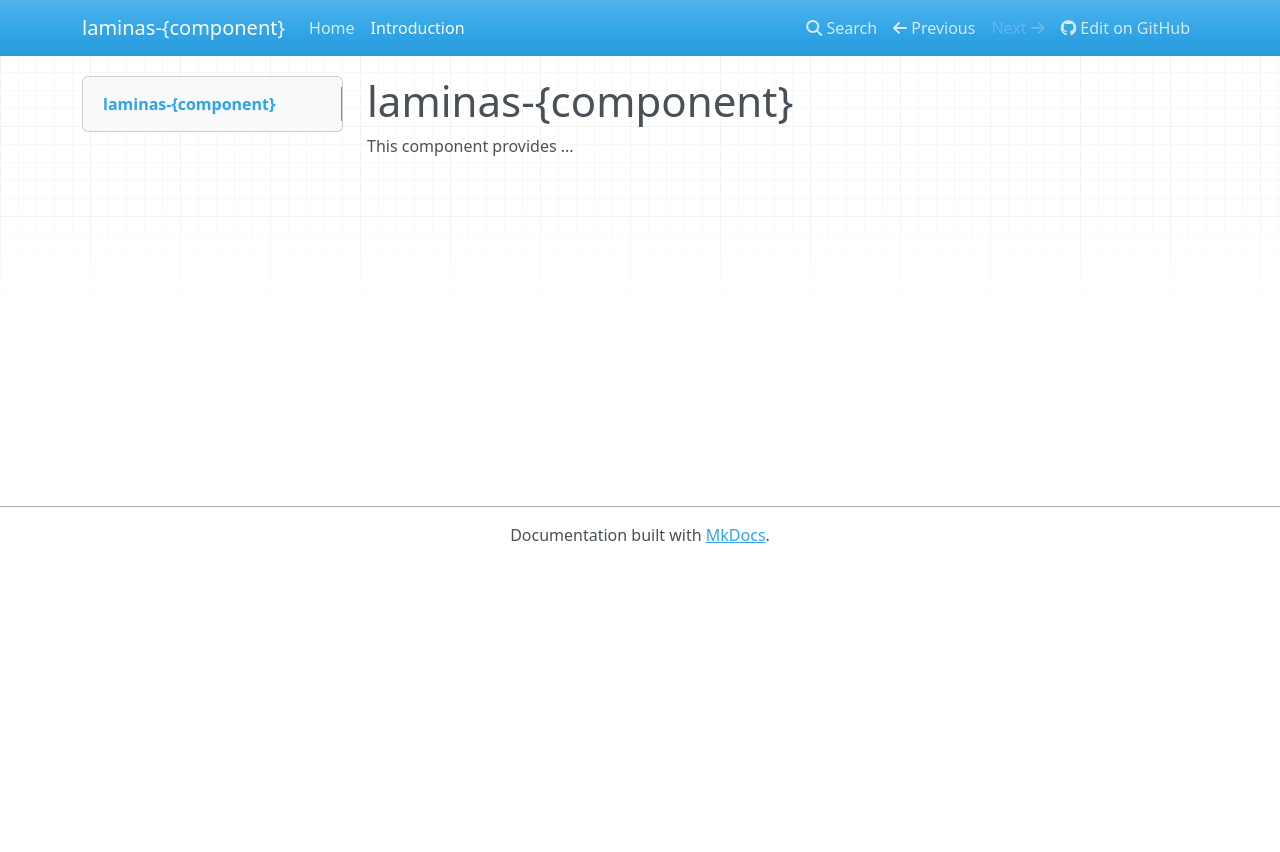
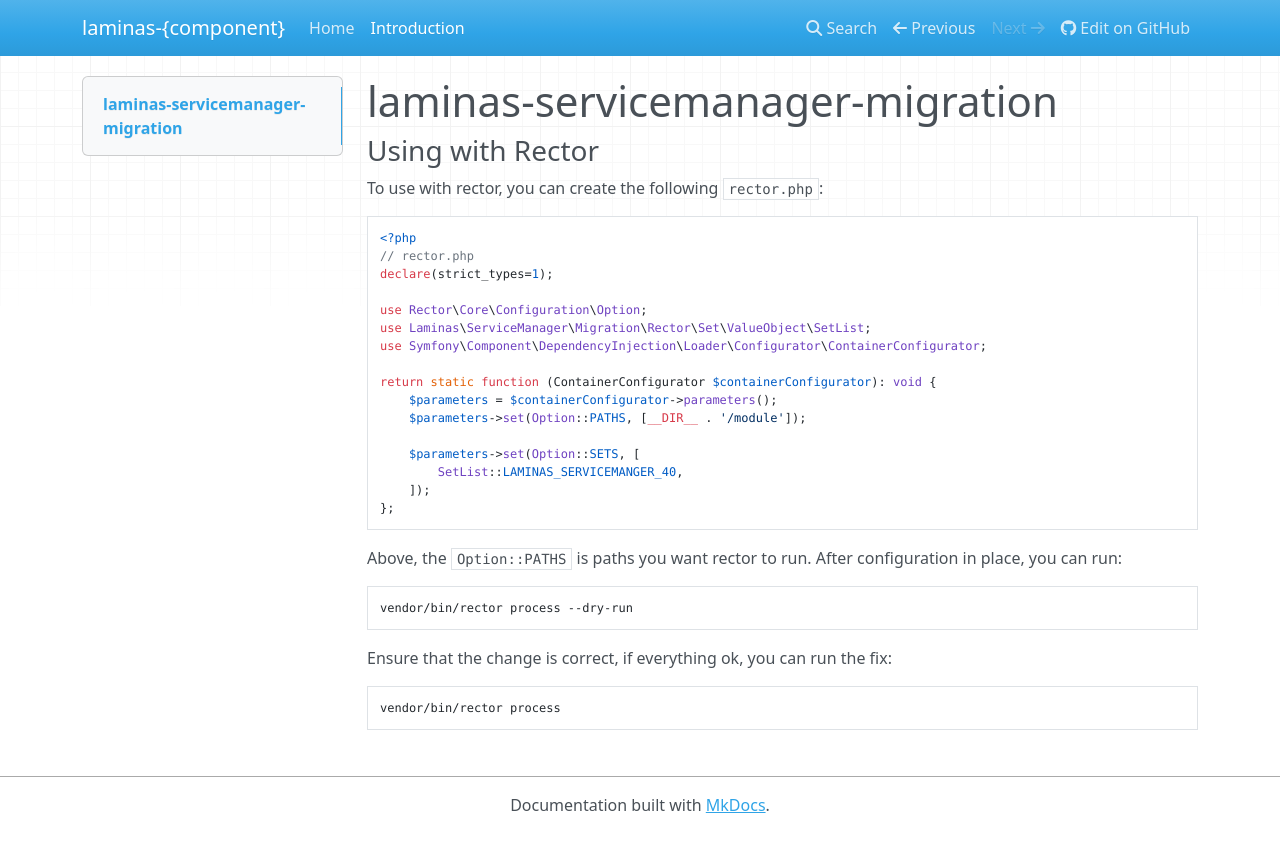
Before and after one commit to laminas/laminas-servicemanager-migration, an MkDocs documentation site: the page built from docs/book/v1/intro.md, in a window 1280 px wide. Shown: the top 852 px of the page. Built offline with MkDocs 1.6.1, drawn with Linux system fonts in a browser that asks for light colours; nearby versions of some CDN libraries.

Commit message:
add documentation use of rector
Signed-off-by: Abdul Malik Ikhsan <samsonasik@gmail.com>

````diff
--- a/docs/book/v1/intro.md
+++ b/docs/book/v1/intro.md
@@ -1,3 +1,36 @@
-# laminas-{component}
+# laminas-servicemanager-migration
 
-This component provides ...
+### Using with Rector
+
+To use with rector, you can create the following `rector.php`:
+
+```php
+<?php
+// rector.php
+declare(strict_types=1);
+
+use Rector\Core\Configuration\Option;
+use Laminas\ServiceManager\Migration\Rector\Set\ValueObject\SetList;
+use Symfony\Component\DependencyInjection\Loader\Configurator\ContainerConfigurator;
+
+return static function (ContainerConfigurator $containerConfigurator): void {
+    $parameters = $containerConfigurator->parameters();
+    $parameters->set(Option::PATHS, [__DIR__ . '/module']);
+
+    $parameters->set(Option::SETS, [
+        SetList::LAMINAS_SERVICEMANGER_40,
+    ]);
+};
+```
+
+Above, the `Option::PATHS` is paths you want rector to run. After configuration in place, you can run:
+
+```bash
+vendor/bin/rector process --dry-run
+```
+
+Ensure that the change is correct, if everything ok, you can run the fix:
+
+```bash
+vendor/bin/rector process
+```
````
